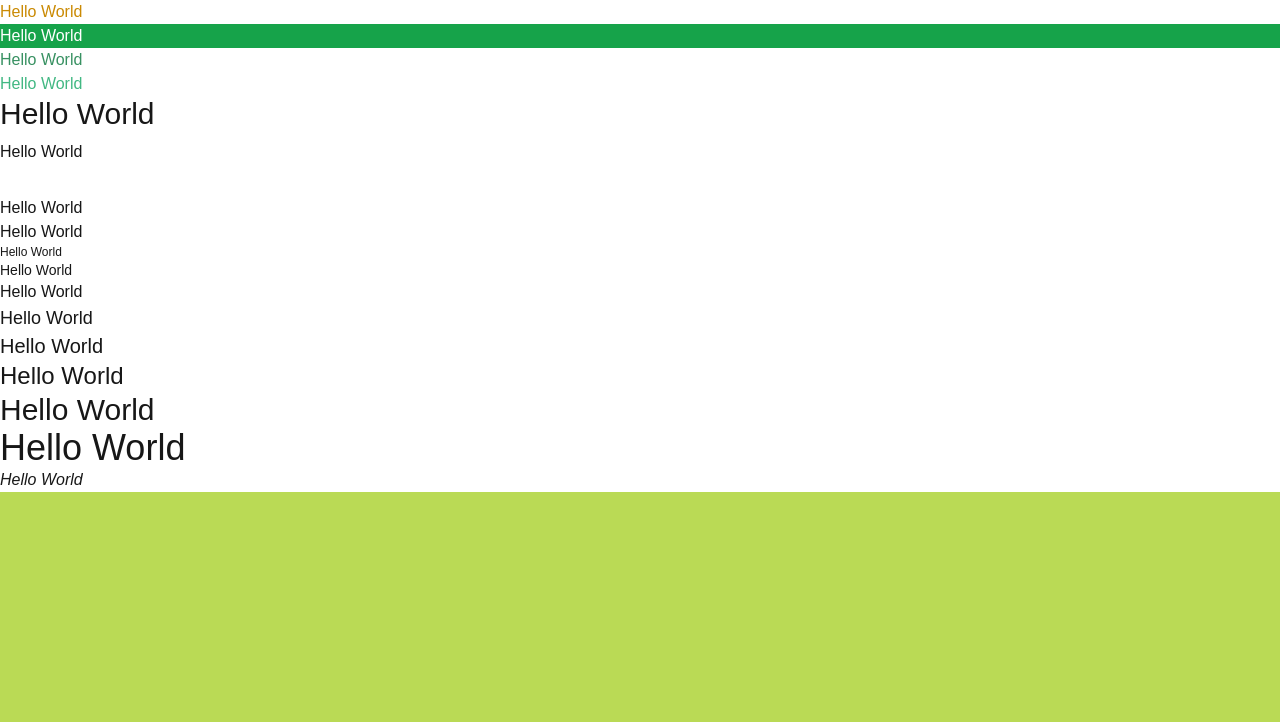
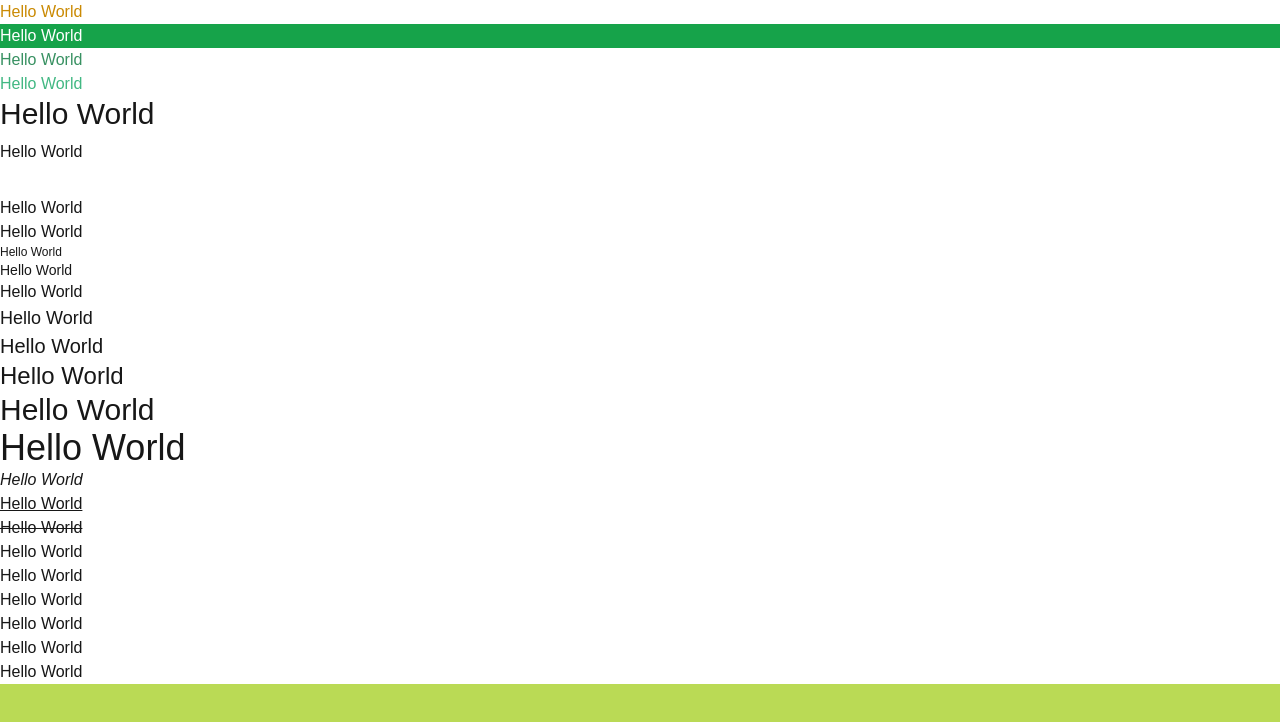
Before and after one commit to vietle290/tailwindcss, a Next.js app: page / in a window 1280 px wide. Shown: the top 722 px of the page. Built offline with nearby package versions, Linux system fonts and the light colour scheme.

Commit message:
Tailwindcss Text Decoration

```diff
--- a/app/page.tsx
+++ b/app/page.tsx
@@ -38,6 +38,17 @@ export default function Home() {
       <div>
         <p className="italic">Hello World</p>
       </div>
+      {/* Tailwind Typography All Text Decoration*/}
+      <div>
+        <p className="underline">Hello World</p>
+        <p className="line-through">Hello World</p>
+        <p className="text-decoration-underline">Hello World</p>
+        <p className="text-decoration-line-through">Hello World</p>
+        <p className="decoration-solid">Hello World</p>
+        <p className="decoration-dotted">Hello World</p>
+        <p className="decoration-dashed">Hello World</p>
+        <p className="decoration-double">Hello World</p>
+      </div>
     </div>
   );
 }
```
